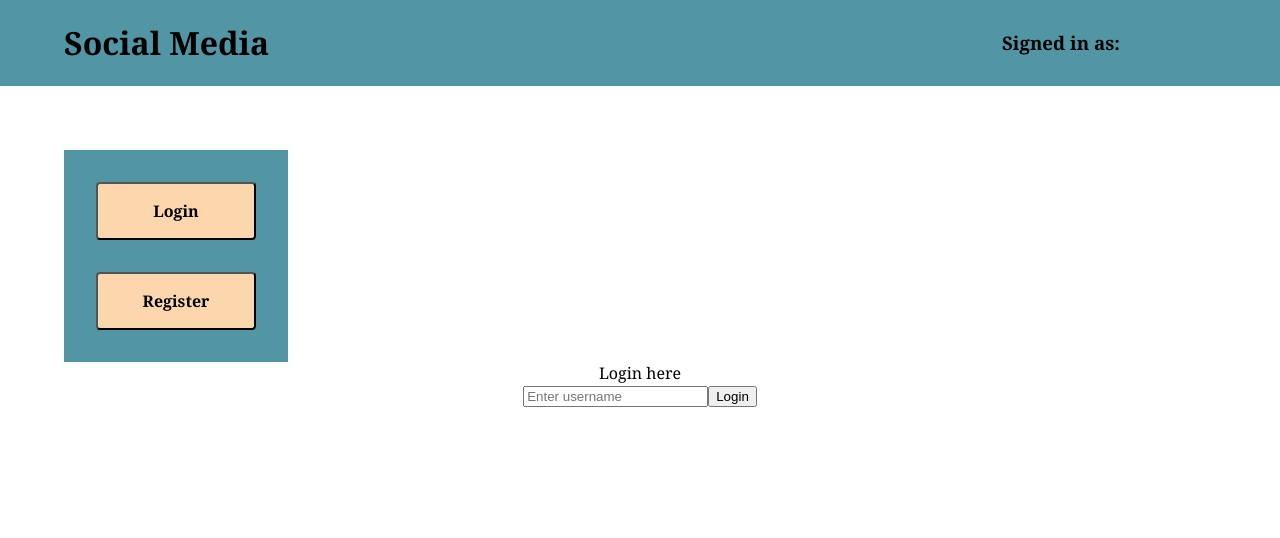
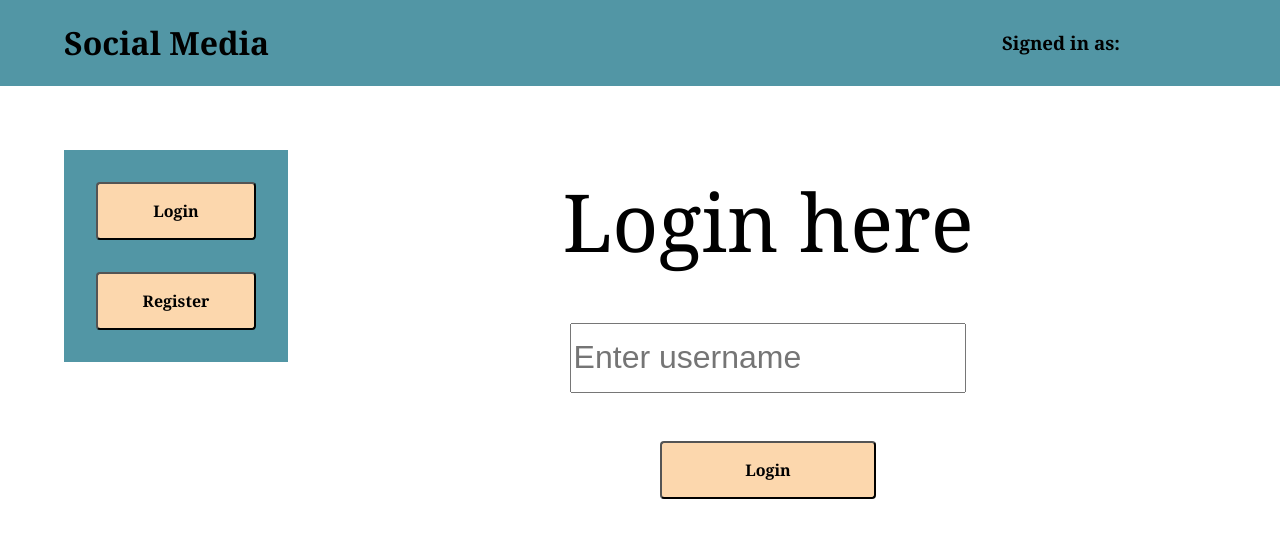
Before and after one commit to zlatililova/social-media, a React (Create React App) app: page / in a window 1280 px wide. Both pictures are taken after a click on the button "Login". Shown: the top 538 px of the page. Built offline with nearby package versions, Linux system fonts and the light colour scheme.

Commit message:
Finished styling auth module

```diff
--- a/src/App.css
+++ b/src/App.css
@@ -3,37 +3,14 @@
   font-family: Georgia, "Times New Roman", Times, serif;
 }
 
-.App-logo {
-  height: 40vmin;
-  pointer-events: none;
+main {
+  display: flex;
+  flex-direction: row;
 }
 
-@media (prefers-reduced-motion: no-preference) {
-  .App-logo {
-    animation: App-logo-spin infinite 20s linear;
-  }
+.main_content {
+  height: max-content;
+  width: 75%;
+  align-self: center;
+  align-items: center;
 }
-
-.App-header {
-  background-color: #282c34;
-  min-height: 100vh;
-  display: flex;
-  flex-direction: column;
-  align-items: center;
-  justify-content: center;
-  font-size: calc(10px + 2vmin);
-  color: white;
-}
-
-.App-link {
-  color: #61dafb;
-}
-
-@keyframes App-logo-spin {
-  from {
-    transform: rotate(0deg);
-  }
-  to {
-    transform: rotate(360deg);
-  }
-}
--- a/src/App.js
+++ b/src/App.js
@@ -2,11 +2,11 @@ import "./App.css";
 import { useState } from "react";
 import { SideBar } from "./components/side_bar/nav_component";
 import { TopNavBar } from "./components/top_nav_bar/topNavBar";
-import { Login } from "./components/login_page/login_page";
-import { Register } from "./components/register_page/register_page";
+import { Login } from "./components/auth_pages/login_page/login_page";
+import { Register } from "./components/auth_pages/register_page/register_page";
 import { GetAllPosts } from "./components/posts_page/posts_page";
 import { CreatePost } from "./components/create_post/create_post";
-import { Logout } from "./components/logout_page/logout_page";
+import { Logout } from "./components/auth_pages/logout_page/logout_page";
 
 function App() {
   let [userName, setUserName] = useState("");
@@ -20,14 +20,14 @@ function App() {
 
       <main>
         <SideBar username={userName} setPage={setPage} />
-        <div>
+        <div className="main_content">
           {
             {
               login: <Login callback={setUserName} setPage={setPage} />,
               register: <Register callback={setUserName} setPage={setPage} />,
               posts: <GetAllPosts currentUser={userName} />,
               create: <CreatePost />,
-              logout: <Logout callback={setUserName} />,
+              logout: <Logout callback={setUserName} setPage={setPage} />,
             }[page]
           }
         </div>
--- /dev/null
+++ b/src/components/auth_pages/auth_pages.css
@@ -0,0 +1,41 @@
+input[type="text"]:focus {
+  border: 3px solid #555;
+}
+
+.main_text {
+  font-size: 5rem;
+  padding-bottom: 2rem;
+}
+
+.main_div {
+  padding-top: 5rem;
+}
+
+.auth_form {
+  display: flex;
+  flex-direction: column;
+  gap: 3rem;
+  padding: 3rem;
+}
+
+.name_input {
+  height: 4rem;
+  width: 45%;
+  align-self: center;
+  font-size: 2rem;
+}
+
+.button {
+  width: 25%;
+  margin: 0rem;
+  border-radius: 4px;
+  align-self: center;
+  padding: 1rem 2rem;
+  background-color: #fcd7ad;
+  color: black;
+  text-align: center;
+  font-weight: bold;
+  display: inline-block;
+  font-size: 16px;
+  font-family: Georgia, "Times New Roman", Times, serif;
+}
--- a/src/components/login_page/login_page.jsx
+++ b/src/components/auth_pages/login_page/login_page.jsx
@@ -1,4 +1,4 @@
-
+import "../auth_pages.css"
 export function Login({ callback, setPage }) {
     const sumbitTheForm = (event) => {
         event.preventDefault();
@@ -31,13 +31,11 @@ export function Login({ callback, setPage }) {
 
 
     return (
-        <div>
-            <label> Login here </label>
-            <form onSubmit={sumbitTheForm}>
-                <div>
-                    <input type="text" name="name" placeholder="Enter username" />
-                    <button type="submit">Login</button>
-                </div>
+        <div className="main_div">
+            <label className="main_text"> Login here </label>
+            <form className="auth_form" onSubmit={sumbitTheForm}>
+                <input type="text" name="name" placeholder="Enter username" className="name_input" />
+                <button type="submit" className="button">Login</button>
             </form>
         </div>
     );
--- a/src/components/logout_page/logout_page.jsx
+++ b/src/components/auth_pages/logout_page/logout_page.jsx
@@ -1,5 +1,5 @@
 
-export function Logout({ callback }) {
+export function Logout({ callback, setPage }) {
     const logout = () => {
 
         fetch('http://localhost:3000/logout', {
@@ -19,6 +19,7 @@ export function Logout({ callback }) {
                 else {
                     console.log("Logged out")
                     callback("")
+                    setPage("login")
                 }
             })
             .catch(error => console.error(error));
@@ -26,9 +27,9 @@ export function Logout({ callback }) {
 
 
     return (
-        <div>
-            <label> Logout here </label>
-            <button onClick={logout}>Logout</button>
+        <div className="main_div auth_form" >
+            <label className="main_text"> Logout here </label>
+            <button onClick={logout} className="button">Logout</button>
         </div >
     );
 }
--- a/src/components/register_page/register_page.jsx
+++ b/src/components/auth_pages/register_page/register_page.jsx
@@ -28,13 +28,11 @@ export function Register({ setPage }) {
 
 
     return (
-        <div>
-            <label> Register here </label>
-            <form onSubmit={sumbitTheForm}>
-                <div>
-                    <input type="text" name="name" placeholder="Enter username" />
-                    <button type="submit">Register</button>
-                </div>
+        <div className="main_div">
+            <label className="main_text"> Register here </label>
+            <form onSubmit={sumbitTheForm} className="auth_form">
+                <input type="text" name="name" placeholder="Enter username" className="name_input" />
+                <button type="submit" className="button">Register</button>
             </form>
         </div>
     );
```
